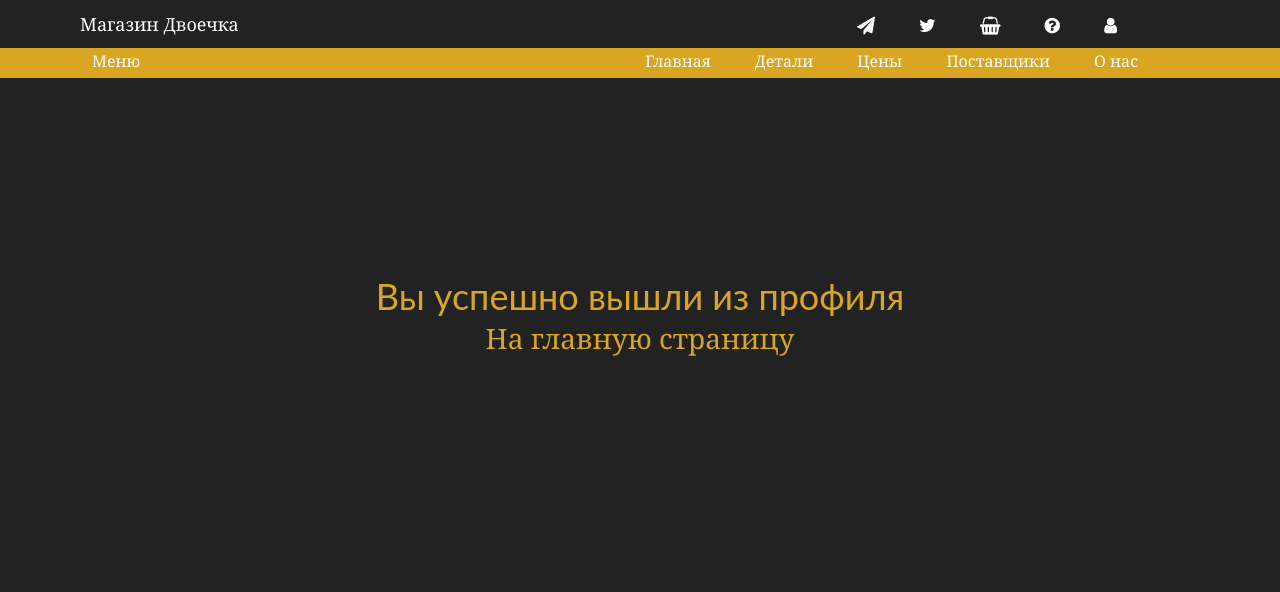
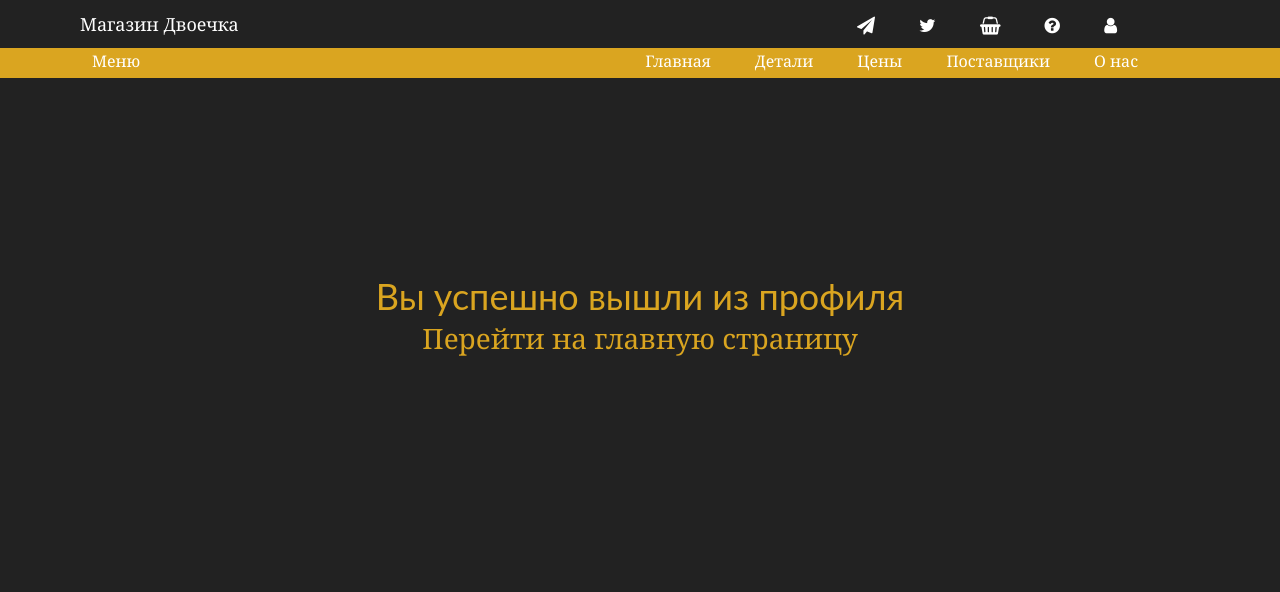
Before and after one commit to PavelGrebenshikov/Django-Online-Store, a Django app: page /accounts/logout/ in a window 1280 px wide. Shown: the top 592 px of the page. Run offline with Django 3.2, Linux system fonts and the light colour scheme.

Commit message:
Edit template login out user

```diff
--- a/WebApp/templates/registration/logged_out.html
+++ b/WebApp/templates/registration/logged_out.html
@@ -6,7 +6,7 @@
         Вы успешно вышли из профиля
     </h1>
     <h2>
-        <a href="{% url 'index' %}">На главную страницу</a>
+        <a href="{% url 'index' %}">Перейти на главную страницу</a>
     </h2>
 </div>
 
```
